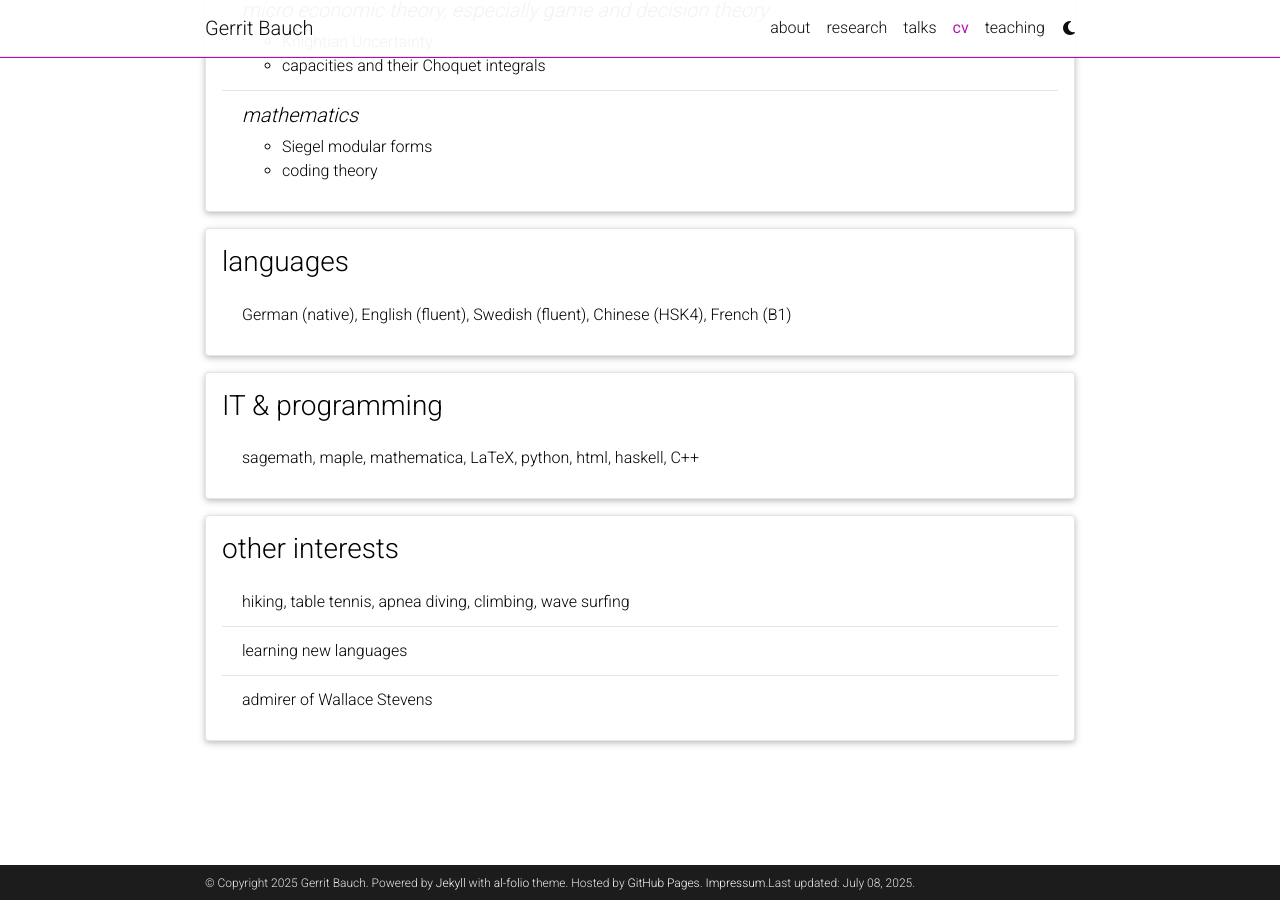
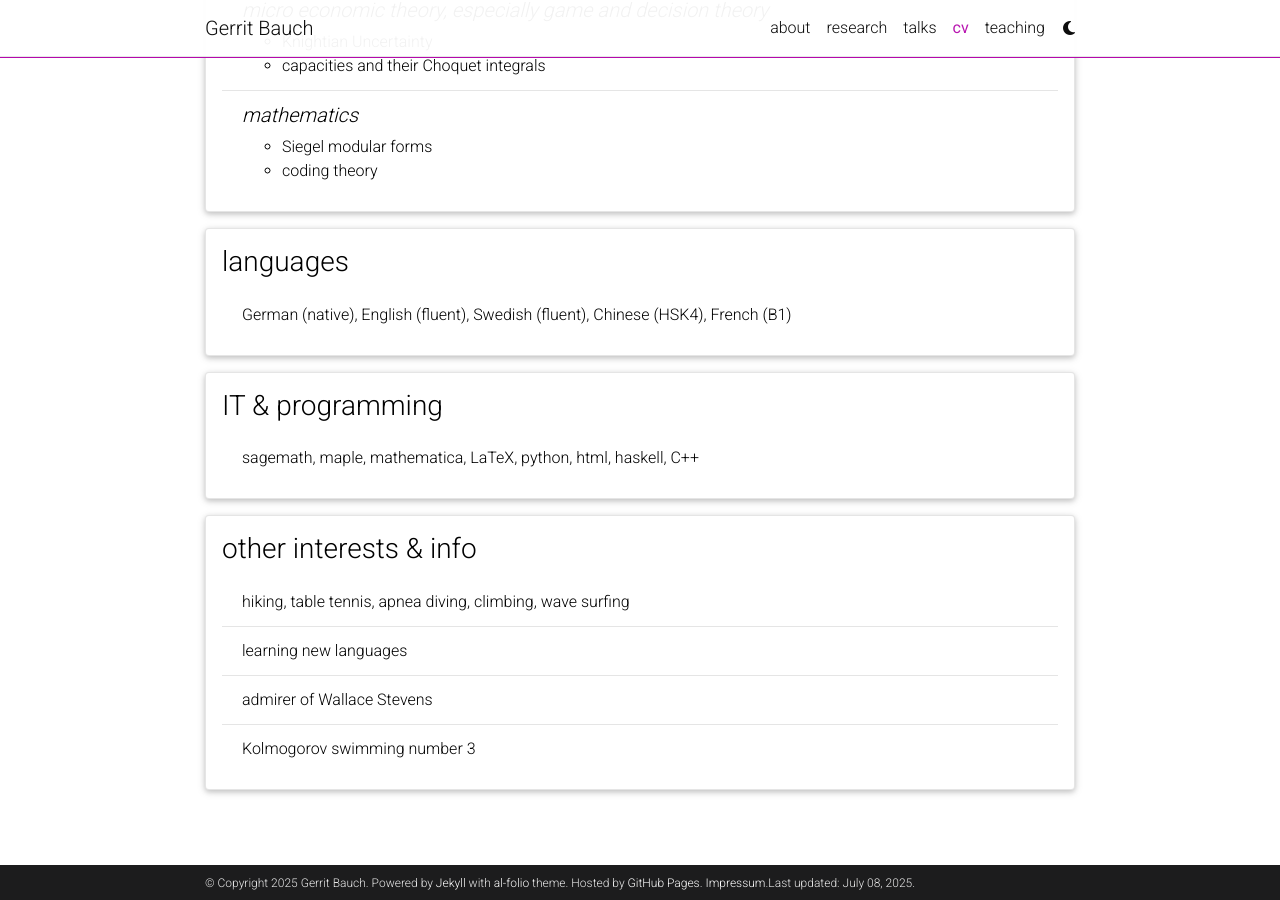
Before and after one commit to gbauch/gbauch.github.io, a Jekyll site: the page built from _pages/cv.md, in a window 1280 px wide and 900 px high, scrolled down 1062 px. Built offline with Jekyll 4.4.1, drawn with Linux system fonts in a browser that asks for light colours; comment, search, counter and statistics services are not loaded; a style sheet for code colours, icons or effects is not loaded.

Commit message:
Update cv.yml

```diff
--- a/_data/cv.yml
+++ b/_data/cv.yml
@@ -65,9 +65,10 @@
   contents:
       - sagemath, maple, mathematica, LaTeX, python, html, haskell, C++
 
-- title: other interests
+- title: other interests & info
   type: list
   contents:
     - hiking, table tennis, apnea diving, climbing, wave surfing
     - learning new languages
     - admirer of Wallace Stevens
+    - Kolmogorov swimming number 3
```
